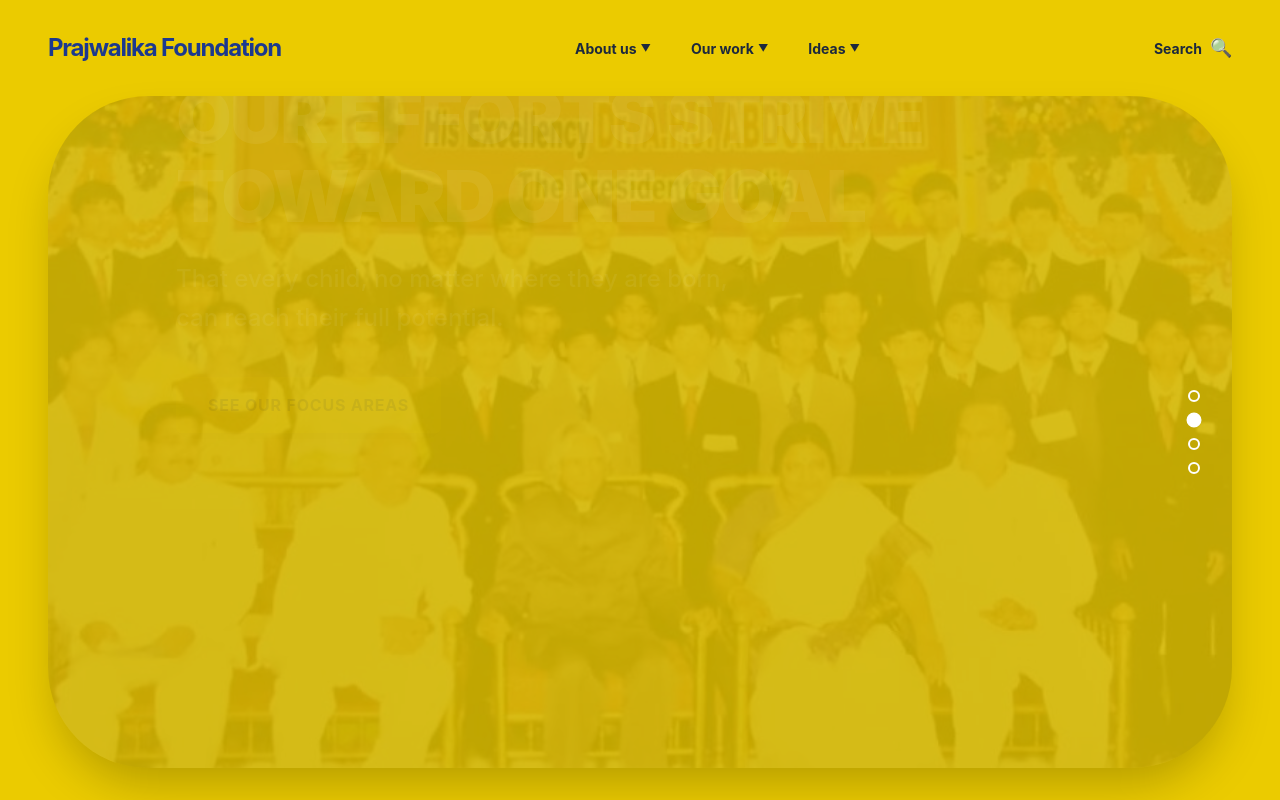
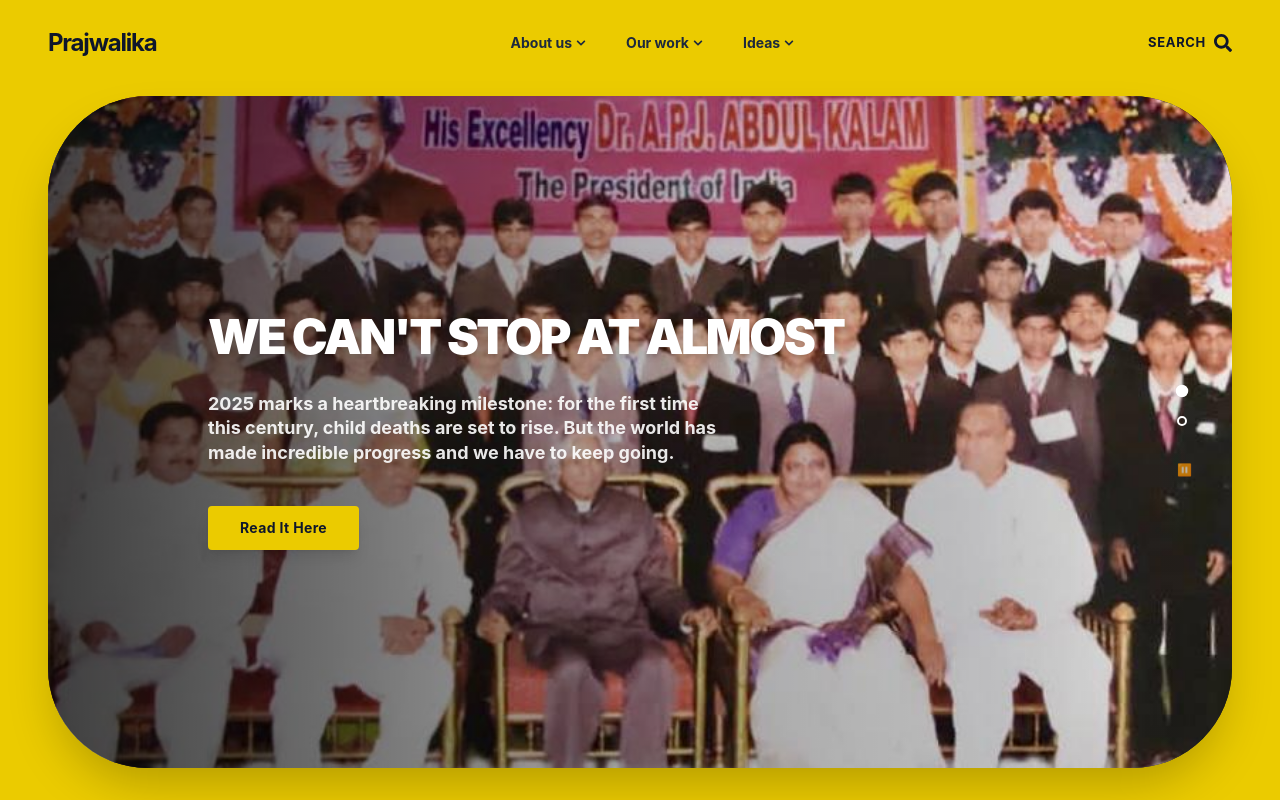
Before and after one commit to schigurupatis/prajwalika-ap, a React (Vite) app: page / in a window 1280 px wide. Shown: the top 800 px of the page. Built offline with nearby package versions, Linux system fonts and the light colour scheme.

Commit message:
worked on header, hero and mission sections

```diff
--- a/package.json
+++ b/package.json
@@ -14,6 +14,7 @@
     "framer-motion": "^12.38.0",
     "react": "^19.2.4",
     "react-dom": "^19.2.4",
+    "react-icons": "^5.6.0",
     "react-router-dom": "^7.14.1"
   },
   "devDependencies": {
--- a/src/components/Header.tsx
+++ b/src/components/Header.tsx
@@ -1,33 +1,111 @@
-import { Link } from 'react-router-dom';
+import { useState, useEffect } from 'react';
+import { Link, useLocation } from 'react-router-dom';
+import { FaSearch, FaTimes, FaChevronDown } from 'react-icons/fa';
 
 const Header = () => {
+  const [isScrolled, setIsScrolled] = useState(false);
+  const [isSearchOpen, setIsSearchOpen] = useState(false);
+  const location = useLocation();
+  const isHomePage = location.pathname === "/";
+
+  // Handle Scroll Effect
+  useEffect(() => {
+    const handleScroll = () => setIsScrolled(window.scrollY > 50);
+    window.addEventListener('scroll', handleScroll);
+    return () => window.removeEventListener('scroll', handleScroll);
+  }, []);
+
+  // Determine text color based on state
+  // If search is open, text is always slate-900 (Dark)
+  // If scrolled or NOT home page, text is Dark
+  // Otherwise (transparent home), text is White (or you can set to Dark if you prefer the Gates look always)
+  const isDarkText = isSearchOpen || isScrolled || !isHomePage;
+  const headerBg = isSearchOpen
+    ? 'bg-[#EBCB00]' // The Gates Yellow when search is open
+    : isScrolled
+      ? 'bg-white shadow-sm'
+      : 'bg-transparent';
+
   return (
-    <header className="fixed top-0 w-full z-50 py-8 bg-transparent">
-      <nav className="container mx-auto px-6 md:px-12 flex items-center justify-between">
+    <header className={`fixed top-0 w-full z-50 transition-all duration-300 ${headerBg}`}>
+      <div className="container mx-auto px-6 md:px-12 relative z-20">
+        <div className="flex items-center justify-between py-6">
 
-        {/* Foundation Name */}
-        <Link to="/" className="text-xl md:text-2xl font-bold text-blue-900 tracking-tighter">
-          Prajwalika Foundation
-        </Link>
+          {/* Logo */}
+          <Link to="/" className={`text-2xl font-bold tracking-tighter ${isDarkText ? 'text-slate-900' : 'text-slate-900'}`}>
+            Prajwalika
+          </Link>
 
-        {/* Clean Menu Items with dropdown arrows */}
-        <ul className="hidden lg:flex gap-10 font-bold text-[14px] text-slate-800">
-          <li className="flex items-center gap-1 hover:text-orange-600 transition-colors">
-            <Link to="/about">About us</Link> <span className="text-[10px]">▼</span>
-          </li>
-          <li className="flex items-center gap-1 hover:text-orange-600 transition-colors">
-            <Link to="/work">Our work</Link> <span className="text-[10px]">▼</span>
-          </li>
-          <li className="flex items-center gap-1 hover:text-orange-600 transition-colors">
-            <Link to="/ideas">Ideas</Link> <span className="text-[10px]">▼</span>
-          </li>
-        </ul>
+          {/* Desktop Navigation (Hidden if Search is Open to reduce clutter, optional) */}
+          {!isSearchOpen && (
+            <ul className={`hidden lg:flex gap-10 font-bold text-[14px] ${isDarkText ? 'text-slate-800' : 'text-slate-800'}`}>
 
-        {/* Search Action */}
-        <div className="flex items-center gap-2 font-bold text-[14px] text-slate-800 cursor-pointer">
-          Search <span className="text-lg">🔍</span>
+              {/* Dropdown 1: About */}
+              <li className="group relative cursor-pointer flex items-center gap-1 hover:text-orange-600 transition-colors h-full py-2">
+                <span className="flex items-center gap-1">About us <FaChevronDown className="text-[10px]" /></span>
+
+                {/* The Dropdown Menu */}
+                <div className="absolute top-full left-0 pt-4 opacity-0 invisible group-hover:opacity-100 group-hover:visible transition-all duration-300 transform translate-y-2 group-hover:translate-y-0">
+                  <div className="bg-white shadow-xl border border-slate-100 w-56 rounded-sm overflow-hidden">
+                    <Link to="/mission" className="block px-6 py-3 hover:bg-slate-50 text-slate-800 hover:text-orange-600 border-b border-slate-50">Our Mission</Link>
+                    <Link to="/team" className="block px-6 py-3 hover:bg-slate-50 text-slate-800 hover:text-orange-600 border-b border-slate-50">Leadership</Link>
+                    <Link to="/history" className="block px-6 py-3 hover:bg-slate-50 text-slate-800 hover:text-orange-600">History</Link>
+                  </div>
+                </div>
+              </li>
+
+              {/* Dropdown 2: Work */}
+              <li className="group relative cursor-pointer flex items-center gap-1 hover:text-orange-600 transition-colors">
+                <span className="flex items-center gap-1">Our work <FaChevronDown className="text-[10px]" /></span>
+                 {/* Duplicate structure for other dropdowns */}
+                 <div className="absolute top-full left-0 pt-4 opacity-0 invisible group-hover:opacity-100 group-hover:visible transition-all duration-300 transform translate-y-2 group-hover:translate-y-0">
+                  <div className="bg-white shadow-xl border border-slate-100 w-56 rounded-sm overflow-hidden">
+                    <Link to="/programs" className="block px-6 py-3 hover:bg-slate-50 text-slate-800 hover:text-orange-600 border-b border-slate-50">Programs</Link>
+                    <Link to="/impact" className="block px-6 py-3 hover:bg-slate-50 text-slate-800 hover:text-orange-600">Impact Stories</Link>
+                  </div>
+                </div>
+              </li>
+
+              <li className="group relative cursor-pointer flex items-center gap-1 hover:text-orange-600 transition-colors">
+                <Link to="/ideas" className="flex items-center gap-1">Ideas <FaChevronDown className="text-[10px]" /></Link>
+              </li>
+            </ul>
+          )}
+
+          {/* Search Toggle Button */}
+          <button
+            onClick={() => setIsSearchOpen(!isSearchOpen)}
+            className={`flex items-center gap-2 font-bold text-[13px] uppercase tracking-wider hover:opacity-70 ${isDarkText ? 'text-slate-900' : 'text-slate-900'}`}
+          >
+            {isSearchOpen ? (
+              <>
+                Search <FaTimes className="text-lg" />
+              </>
+            ) : (
+              <>
+                Search <FaSearch className="text-lg" />
+              </>
+            )}
+          </button>
         </div>
-      </nav>
+      </div>
+
+      {/* EXPANDABLE SEARCH BAR (The Yellow Area) */}
+      <div className={`absolute left-0 w-full bg-[#EBCB00] overflow-hidden transition-all duration-500 ease-in-out ${isSearchOpen ? 'max-h-60 py-6' : 'max-h-0 py-0'}`}>
+        <div className="container mx-auto px-6 md:px-12">
+          <div className="flex gap-4 max-w-4xl mx-auto">
+            <input
+              type="text"
+              placeholder="Search"
+              className="w-full px-6 py-4 text-lg outline-none text-slate-900 placeholder:text-slate-500 shadow-inner bg-white rounded-sm"
+              autoFocus={isSearchOpen}
+            />
+            <button className="bg-slate-900 text-white px-10 py-4 font-bold uppercase tracking-wider rounded-sm hover:bg-slate-800 transition-colors">
+              Search
+            </button>
+          </div>
+        </div>
+      </div>
     </header>
   );
 };
--- a/src/components/Hero.tsx
+++ b/src/components/Hero.tsx
@@ -1,28 +1,18 @@
 import { useState, useEffect } from 'react';
 import { motion, AnimatePresence } from 'framer-motion';
 import { useNavigate } from 'react-router-dom';
-import sliderImg1 from "../assets/hero-img.jpeg"
+import sliderImg1 from "../assets/hero-img.jpeg";
 
 const slides = [
   {
-    image: sliderImg1, // Global Welfare
-    title: "Our efforts strive toward one goal",
-    desc: "That every child, no matter where they are born, can reach their full potential."
+    image: sliderImg1,
+    title: "WE CAN'T STOP AT ALMOST",
+    desc: "2025 marks a heartbreaking milestone: for the first time this century, child deaths are set to rise. But the world has made incredible progress and we have to keep going."
   },
   {
-    image: "https://unsplash.com", // Education
-    title: "Empowering through Education",
-    desc: "Opening doors to knowledge for the next generation of innovators."
-  },
-  {
-    image: "https://unsplash.com", // Community
-    title: "Stronger Together",
-    desc: "Building resilient communities through shared vision and collective action."
-  },
-  {
-    image: "https://unsplash.com", // Innovation
-    title: "Innovating for the Future",
-    desc: "Following the legacy of Dr. Kalam to solve today's most pressing challenges."
+    image: "https://unsplash.com",
+    title: "EMPOWERING THE FUTURE",
+    desc: "Join us in our mission to provide every child with the opportunity to live a healthy, productive life through education and welfare."
   }
 ];
 
@@ -30,80 +20,85 @@ const Hero = () => {
   const [current, setCurrent] = useState(0);
   const navigate = useNavigate();
 
-  // Auto-slide logic (every 5 seconds)
   useEffect(() => {
     const timer = setInterval(() => {
       setCurrent((prev) => (prev === slides.length - 1 ? 0 : prev + 1));
-    }, 5000);
+    }, 6000);
     return () => clearInterval(timer);
   }, []);
 
   return (
-    <section className="relative w-full min-h-screen bg-[#EBCB00] pt-24 pb-8 px-4 md:px-12 flex flex-col overflow-hidden">
-      <div className="relative flex-grow w-full overflow-hidden rounded-[40px] md:rounded-[100px] shadow-2xl">
+    <section className="elative w-full h-screen bg-[#EBCB00] pt-24 pb-8 pl-4 pr-4 md:pl-12 md:pr-12 flex flex-col overflow-hidden">
+      {/* The "Gated" Container: Rounded ONLY on the left side */}
+      <div className="relative flex-grow w-full overflow-hidden rounded-[40px] md:rounded-[100px] shadow-2xl bg-slate-900">
 
-        {/* Animated Background Container */}
+        {/* Animated Background */}
         <AnimatePresence mode='wait'>
           <motion.div
             key={current}
-            initial={{ opacity: 0, scale: 1.1 }}
-            animate={{ opacity: 1, scale: 1 }}
+            initial={{ opacity: 0 }}
+            animate={{ opacity: 1 }}
             exit={{ opacity: 0 }}
-            transition={{ duration: 1.2, ease: "easeInOut" }}
+            transition={{ duration: 1 }}
             className="absolute inset-0 w-full h-full"
           >
             <img
               src={slides[current].image}
               alt="Slide"
-              className="w-full h-full object-cover"
+              className="w-full h-full object-cover object-center"
             />
-            {/* Subtle Overlay to make text readable */}
-            <div className="absolute inset-0 bg-black/40" />
+            {/* Gradient Overlay for text readability (matches the dark left side in screenshot) */}
+            <div className="absolute inset-0 bg-gradient-to-r from-black/70 via-black/20 to-transparent" />
           </motion.div>
         </AnimatePresence>
 
-        {/* Text Content Area */}
-        <div className="relative z-10 h-full flex items-center px-8 md:px-20 lg:px-32">
+        {/* Content Area - Left Aligned with precise spacing */}
+        <div className="relative z-10 h-full flex flex-col justify-center px-10 md:px-24 lg:px-40">
           <AnimatePresence mode='wait'>
             <motion.div
               key={current}
-              initial={{ y: 20, opacity: 0 }}
-              animate={{ y: 0, opacity: 1 }}
-              exit={{ y: -20, opacity: 0 }}
-              transition={{ duration: 0.8, delay: 0.2 }}
-              className="max-w-3xl text-white"
+              initial={{ x: -30, opacity: 0 }}
+              animate={{ x: 0, opacity: 1 }}
+              exit={{ x: 20, opacity: 0 }}
+              transition={{ duration: 0.8 }}
+              className="max-w-2xl text-white"
             >
-              <h2 className="text-4xl md:text-7xl font-black uppercase leading-[1.1] tracking-tight mb-6">
-                {slides[current].title.split(' ').map((word, i) => (
-                  <span key={i} className="inline-block mr-3">{word}</span>
-                ))}
+              {/* Title: All Caps, Extra Bold */}
+              <h2 className="text-5xl md:text-5xl font-black leading-[0.95] tracking-tighter mb-8 drop-shadow-md">
+                {slides[current].title}
               </h2>
 
-              <p className="text-lg md:text-2xl font-medium mb-10 max-w-xl opacity-90 leading-relaxed">
+              {/* Description */}
+              <p className="text-lg md:text-md font-bold mb-10 max-w-lg opacity-90 leading-snug">
                 {slides[current].desc}
               </p>
 
+              {/* Button: Squareish with specific yellow bg */}
               <button
                 onClick={() => navigate('/gallery')}
-                className="bg-[#EBCB00] hover:bg-white text-slate-900 font-bold px-8 py-4 rounded-md transition-all duration-300 text-sm md:text-base uppercase tracking-wider shadow-lg"
+                className="bg-[#EBCB00] hover:bg-white text-slate-900 font-bold px-8 py-3 rounded-sm transition-all duration-300 text-sm tracking-wide shadow-lg"
               >
-                See our focus areas
+                Read It Here
               </button>
             </motion.div>
           </AnimatePresence>
         </div>
 
-        {/* Custom Pagination Side-Dots */}
-        <div className="absolute right-8 top-1/2 -translate-y-1/2 flex flex-col gap-3 z-20">
+        {/* Pagination Dots - Positioned on the Right Edge as per screenshot */}
+        <div className="absolute right-10 top-1/2 -translate-y-1/2 flex flex-col gap-5 z-20">
           {slides.map((_, index) => (
             <button
               key={index}
               onClick={() => setCurrent(index)}
-              className={`w-3 h-3 rounded-full transition-all duration-300 border-2 border-white ${
-                current === index ? 'bg-white scale-125' : 'bg-transparent hover:bg-white/30'
+              className={`w-2.5 h-2.5 rounded-full transition-all duration-300 border-2 border-white ${
+                current === index ? 'bg-white scale-125' : 'bg-transparent'
               }`}
             />
           ))}
+          {/* Pause Icon at the bottom of dots */}
+          <div className="mt-4 text-white/70 text-xs cursor-pointer hover:text-white">
+            ⏸
+          </div>
         </div>
       </div>
     </section>
--- a/src/components/MissionSection.tsx
+++ b/src/components/MissionSection.tsx
@@ -1,4 +1,5 @@
 import { Link } from 'react-router-dom';
+import HeroImg from "../assets/hero-img.jpeg"
 
 const MissionSection = () => {
   return (
@@ -31,7 +32,7 @@ const MissionSection = () => {
 
             <div className="w-full md:w-1/2 aspect-[4/3] rounded-xl overflow-hidden shadow-sm">
               <img
-                src="https://unsplash.com"
+                src={HeroImg}
                 alt="Our Work"
                 className="w-full h-full object-cover group-hover:scale-105 transition-transform duration-500"
               />
@@ -54,7 +55,7 @@ const MissionSection = () => {
 
             <div className="w-full md:w-1/2 aspect-[4/3] rounded-xl overflow-hidden shadow-sm">
               <img
-                src="https://unsplash.com"
+                src={HeroImg}
                 alt="Our Story"
                 className="w-full h-full object-cover group-hover:scale-105 transition-transform duration-500"
               />
```
Also changed, not shown: 1 other file (tests, documents, lock files or other folders).
